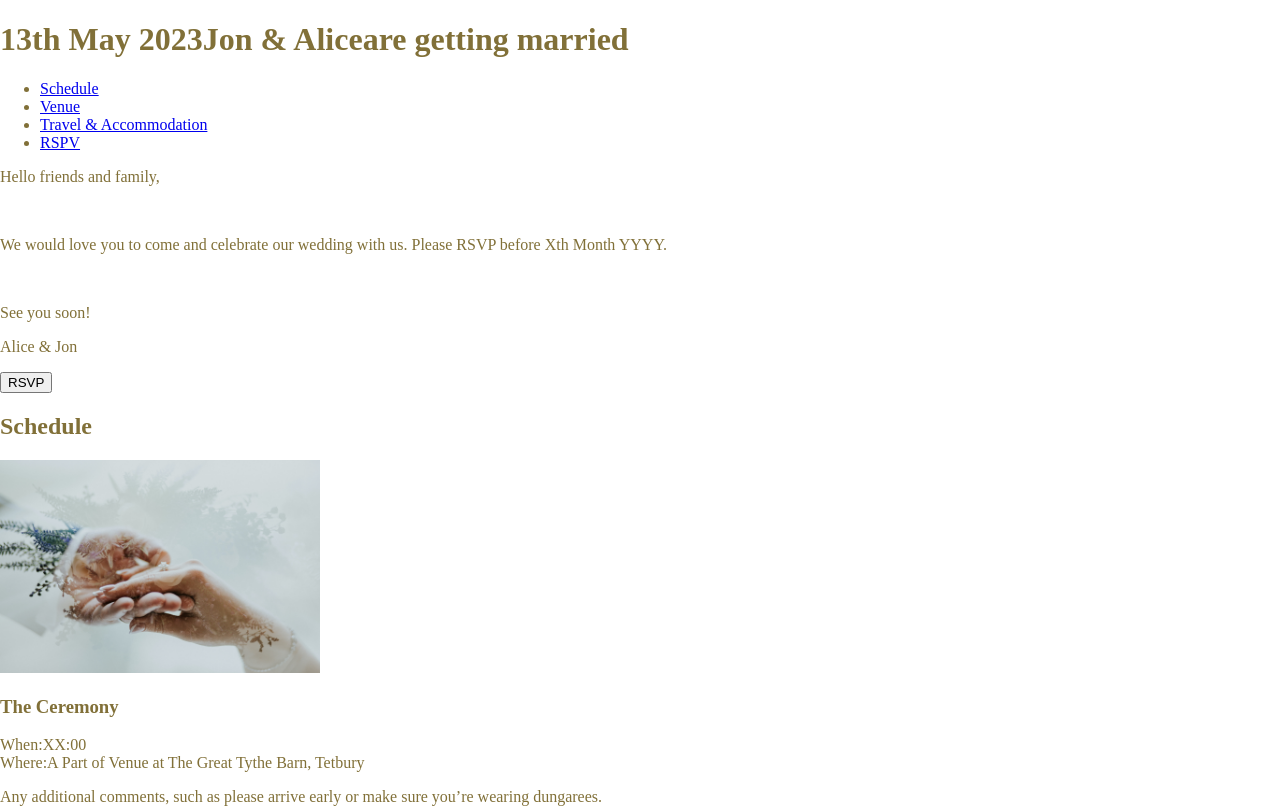
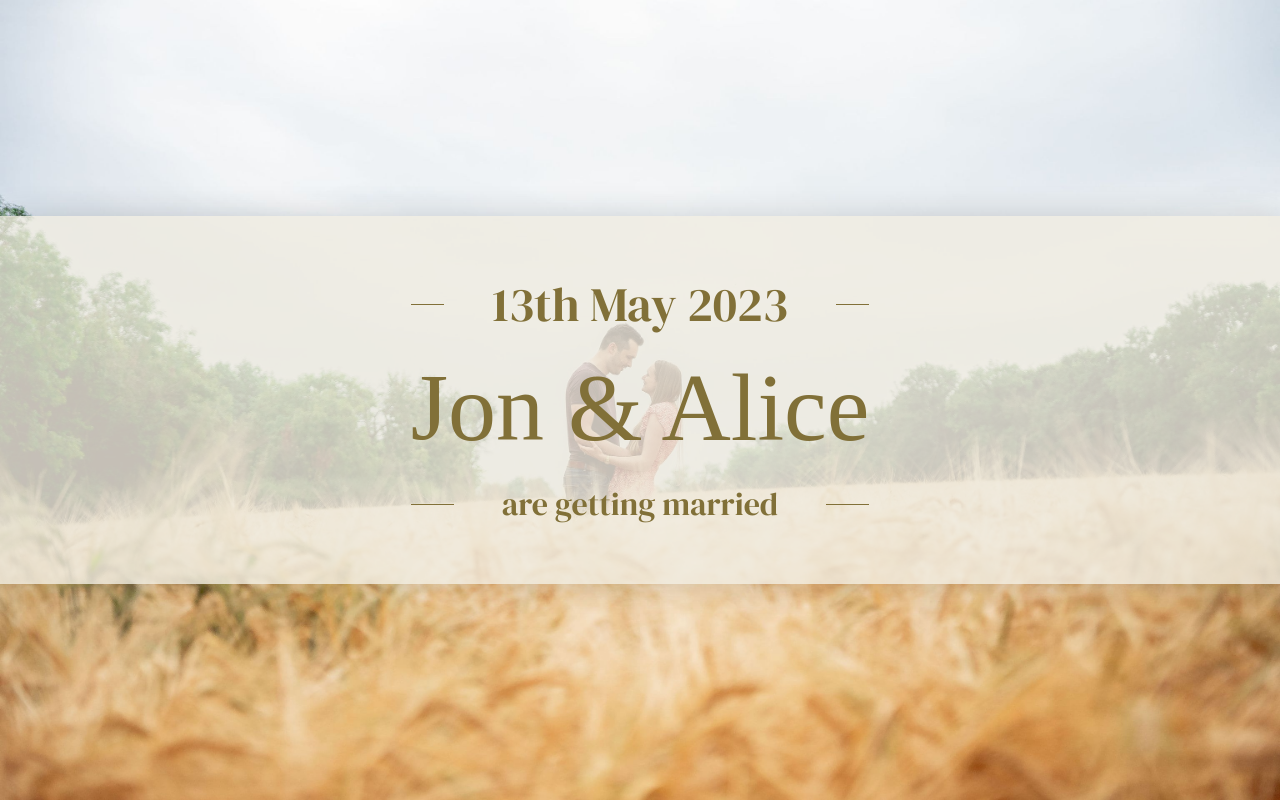
Before and after one commit to emilyswebsites/jon-and-alice, a Nuxt app: page / in a window 1280 px wide. Shown: the top 808 px of the page. Built offline with nearby package versions, Linux system fonts and the light colour scheme; a web font is replaced by a local one.

Commit message:
Add hero desktop styles

```diff
--- a/assets/styles/main.scss
+++ b/assets/styles/main.scss
@@ -2,6 +2,7 @@
 
 *, *::before, *::after {
   box-sizing: border-box;
+  font-weight: 400;
 }
 
 html {
@@ -16,10 +17,31 @@ html {
   --clr-beige-medium: #E8E2CD;
   --clr-beige-dark: #817038;
   --clr-beige-light-translucent: #f1ede1cc;
+
+  --shadow-subtle: 0px 0px 30px #00000026;
 }
 
 body {
+  margin: 0;
   font-family: var(--font-body);
   color: var(--clr-beige-dark);
-  margin: 0;
 }
+
+.linethrough {
+  display: flex;
+  align-items: center;
+  width: 100%;
+
+  > {
+    .linethrough__content {
+      flex: 1 0 auto;
+      padding: 0 3rem;
+    }
+
+    :first-child, :last-child {
+      background-color: var(--clr-beige-dark);
+      flex: 1 1 100%;
+      height: 1px;
+    }
+  }
+}
--- a/pages/index.vue
+++ b/pages/index.vue
@@ -2,9 +2,11 @@
   <div>
     <div class="hero">
       <h1 class="hero__banner">
-        <span>13th May 2023</span>
-        <span>Jon & Alice</span>
-        <span>are getting married</span>
+        <div class="hero__banner-content">
+          <span class="hero__date linethrough"><span></span><span class="linethrough__content">13th May 2023</span><span></span></span>
+          <span class="hero__title">Jon & Alice</span>
+          <span class="hero__subtitle linethrough"><span></span><span class="linethrough__content">are getting married</span><span></span></span>
+        </div>
       </h1>
     </div>
     <TopMenu></TopMenu>
@@ -53,7 +55,54 @@ export default Vue.extend({
 </script>
 
 <style scoped lang="scss">
-  img {
-    width: 20rem;
+.hero {
+  background-image: url(/photos/hero-image.jpg);
+  background-position: center;
+  background-size: cover;
+  background-attachment: fixed;
+  padding: 5rem 0;
+  height: 100vh;
+  display: flex;
+  flex-direction: column;
+  align-items: stretch;
+  justify-content: center;
+}
+
+.hero__banner {
+  padding: 4rem;
+  background-color: var(--clr-beige-light-translucent);
+  box-shadow: var(--shadow-subtle);
+}
+
+.hero__banner-content {
+  margin: auto;
+  display: flex;
+  flex-direction: column;
+  align-items: center;
+  width: fit-content;
+
+  > * {
+    line-height: 1;
   }
+}
+
+.hero__date {
+  font-family: var(--font-heading);
+  font-size: 3rem;
+}
+
+.hero__title {
+  font-family: var(--font-scripty);
+  font-size: 6rem;
+  margin: 2rem 0;
+}
+
+.hero__subtitle {
+  font-family: var(--font-heading);
+  font-size: 2rem;
+}
+
+img {
+  width: 20rem;
+}
 </style>
```
